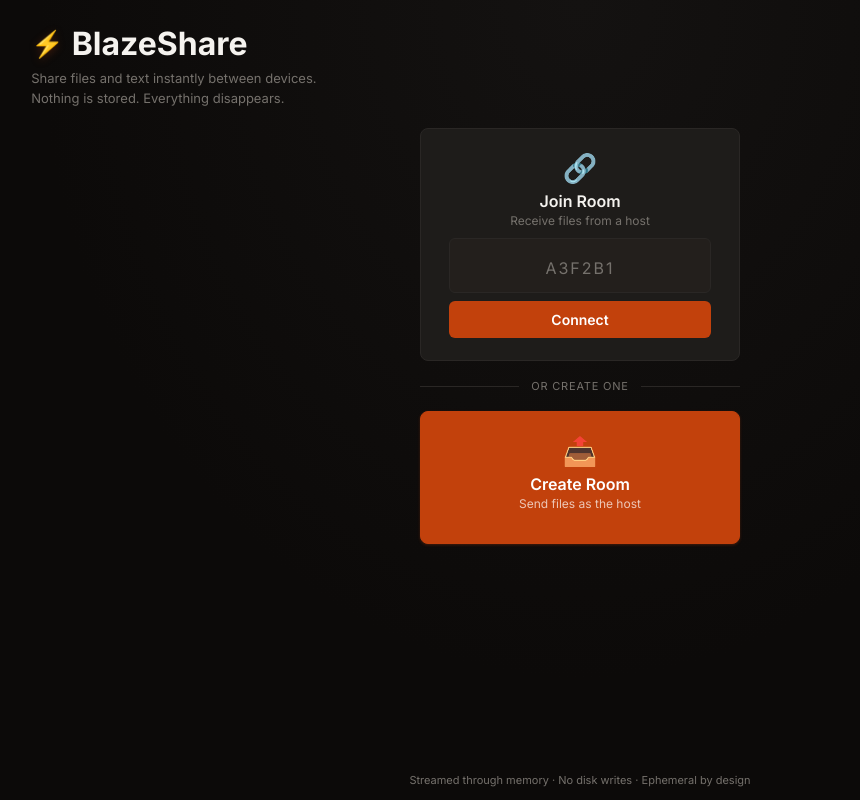
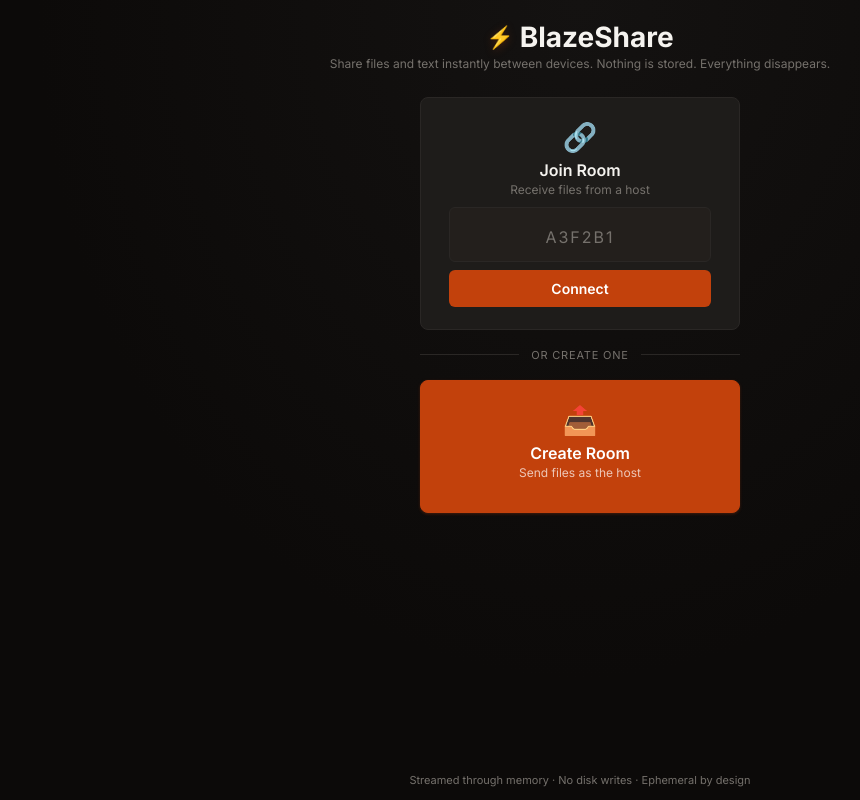
Before and after one commit to katrate/blazeshare, a React (Vite) app: page / in a window 1280 px wide. Shown: the whole page, without its empty margins (60-920 px from the left). Built offline with nearby package versions, Linux system fonts and the light colour scheme; no server answers.

Commit message:
Center logo on lobby screen, keep left+code on sender/receiver

```diff
--- a/src/App.jsx
+++ b/src/App.jsx
@@ -87,7 +87,7 @@ export default function App() {
 
   return (
     <div className="app">
-      <Hero roomCode={roomCode} showToast={showToast} />
+      <Hero roomCode={roomCode} showToast={showToast} role={role} receiverCount={receiverCount} />
 
       <main className="main-content">
         {screen === 'lobby' && (
--- a/src/components/Hero.css
+++ b/src/components/Hero.css
@@ -1,5 +1,5 @@
 .hero {
-  padding: 24px 4vw 8px;
+  padding: 20px 4vw 12px;
   max-width: 1200px;
   margin: 0 auto;
   width: 100%;
@@ -9,42 +9,68 @@
   display: flex;
   align-items: center;
   justify-content: space-between;
-  margin-bottom: 6px;
+}
+
+.hero--centered .hero-top-row {
+  justify-content: center;
+}
+
+.hero--centered .hero-left {
+  text-align: center;
+  align-items: center;
+}
+
+.hero-left {
+  display: flex;
+  flex-direction: column;
+  gap: 2px;
 }
 
 .hero-title {
-  font-size: 32px;
+  font-size: 28px;
   font-weight: 700;
   display: flex;
   align-items: center;
-  gap: 8px;
+  gap: 6px;
 }
 
 .hero-logo {
-  font-size: 26px;
+  font-size: 22px;
   filter: drop-shadow(0 2px 4px rgba(194, 65, 12, 0.3));
+}
+
+.hero-tagline {
+  font-size: 12px;
+  color: var(--text-muted);
+  line-height: 1.4;
+}
+
+.hero-right {
+  display: flex;
+  align-items: center;
+  gap: 16px;
 }
 
 .hero-code {
   display: flex;
   align-items: center;
-  gap: 6px;
+  gap: 4px;
 }
 
 .hero-code-text {
-  font-size: 22px;
+  font-size: 18px;
   font-weight: 700;
-  letter-spacing: 5px;
+  letter-spacing: 4px;
   font-family: 'Inter', monospace;
   color: var(--accent-light);
 }
 
 .hero-copy-btn {
-  font-size: 14px;
-  padding: 4px 8px;
+  font-size: 12px;
+  padding: 3px 6px;
   background: var(--bg-elevated);
   border: 1px solid var(--border);
-  border-radius: var(--radius-xs);
+  border-radius: 4px;
   color: var(--text-muted);
   cursor: pointer;
   transition: all var(--transition);
@@ -55,8 +81,25 @@
   color: var(--text-secondary);
 }
 
-.hero-tagline {
+.hero-status {
   font-size: 13px;
   color: var(--text-muted);
-  line-height: 1.5;
+  display: flex;
+  align-items: center;
+  gap: 5px;
+  white-space: nowrap;
 }
+
+.hero-status.connected {
+  color: var(--green);
+}
+
+.hero-dot {
+  width: 7px;
+  height: 7px;
+  border-radius: 50%;
+  display: inline-block;
+}
+
+.hero-dot.orange { background: var(--orange); }
+.hero-dot.green { background: var(--green); }
--- a/src/components/Hero.jsx
+++ b/src/components/Hero.jsx
@@ -1,26 +1,41 @@
 import './Hero.css'
 
-export default function Hero({ roomCode, showToast }) {
+export default function Hero({ roomCode, showToast, role, receiverCount }) {
+  const isSender = role === 'sender'
+
   return (
-    <header className="hero">
+    <header className={`hero ${!roomCode ? 'hero--centered' : ''}`}>
       <div className="hero-top-row">
+        <div className="hero-left">
           <h1 className="hero-title">
             <span className="hero-logo">⚡</span>
             BlazeShare
           </h1>
+          {!roomCode && (
+            <p className="hero-tagline">Share files and text instantly between devices. Nothing is stored. Everything disappears.</p>
+          )}
+        </div>
+
         {roomCode && (
+          <div className="hero-right">
             <div className="hero-code">
               <span className="hero-code-text">{roomCode}</span>
-            {showToast && (
               <button className="hero-copy-btn" onClick={() => { navigator.clipboard.writeText(roomCode); showToast('Copied!', 'success') }}>📋</button>
+            </div>
+            {isSender ? (
+              <span className={`hero-status ${receiverCount > 0 ? 'connected' : ''}`}>
+                <span className={`hero-dot ${receiverCount > 0 ? 'green' : 'orange'}`} />
+                {receiverCount > 0 ? `${receiverCount} connected` : 'Waiting for receivers...'}
+              </span>
+            ) : (
+              <span className="hero-status connected">
+                <span className="hero-dot green" />
+                Connected
+              </span>
             )}
           </div>
         )}
       </div>
-      <p className="hero-tagline">
-        Share files and text instantly between devices.<br />
-        Nothing is stored. Everything disappears.
-      </p>
     </header>
   )
 }
--- a/src/components/ReceiverScreen.css
+++ b/src/components/ReceiverScreen.css
@@ -8,9 +8,9 @@
   width: 100%;
 }
 
-@media (min-width: 800px) {
+@media (min-width: 700px) {
   .receiver {
-    grid-template-columns: 1fr 1fr 1fr;
+    grid-template-columns: 1fr 1fr;
   }
 }
 
@@ -24,25 +24,8 @@
   border-radius: var(--radius-sm);
 }
 
-.center-panel {
-  align-items: center;
-}
 
-.status-badge {
-  display: inline-flex;
-  align-items: center;
-  gap: 6px;
-  font-size: 12px;
-  padding: 5px 14px;
-  border-radius: var(--radius-full);
-  margin-top: 8px;
-}
 
-.status-badge.connected {
-  color: var(--green);
-  background: var(--green-bg);
-  border: 1px solid var(--green-border);
-}
 
 .status-dot {
   width: 6px; height: 6px;
--- a/src/components/ReceiverScreen.jsx
+++ b/src/components/ReceiverScreen.jsx
@@ -94,13 +94,6 @@ const ReceiverScreen = forwardRef(function ReceiverScreen({ socket, roomCode },
         </div>
       </div>
 
-      <div className="receiver-panel center-panel">
-        <div className="status-badge connected">
-          <span className="status-dot green" />
-          Connected
-        </div>
-      </div>
-
       <div className="receiver-panel">
         <h3 className="panel-title">Incoming Text</h3>
         {textContent ? (
--- a/src/components/SenderScreen.css
+++ b/src/components/SenderScreen.css
@@ -10,7 +10,7 @@
 
 @media (min-width: 800px) {
   .sender {
-    grid-template-columns: 1fr 1fr 1fr;
+    grid-template-columns: 1fr 1fr;
   }
 }
 
--- a/src/components/SenderScreen.jsx
+++ b/src/components/SenderScreen.jsx
@@ -89,13 +89,6 @@ export default function SenderScreen({ socket, roomCode, receiverCount, showToas
         </div>
       </div>
 
-      <div className="sender-panel room-panel">
-        <div className={`status-badge ${receiverCount > 0 ? 'connected' : ''}`}>
-          <span className={`status-dot ${receiverCount > 0 ? 'green' : 'orange'}`} />
-          {receiverCount > 0 ? `${receiverCount} connected` : 'Waiting for receivers...'}
-        </div>
-      </div>
-
       <div className="sender-panel text-panel">
         <h3 className="panel-title">Text</h3>
         <textarea className="text-area" placeholder="Type or paste something..." rows={5} value={text} onChange={e => setText(e.target.value)} onKeyDown={e => { if ((e.ctrlKey || e.metaKey) && e.key === 'Enter') handleSendText() }} />
```
Lines whose indentation alone changed are shown as unchanged.
